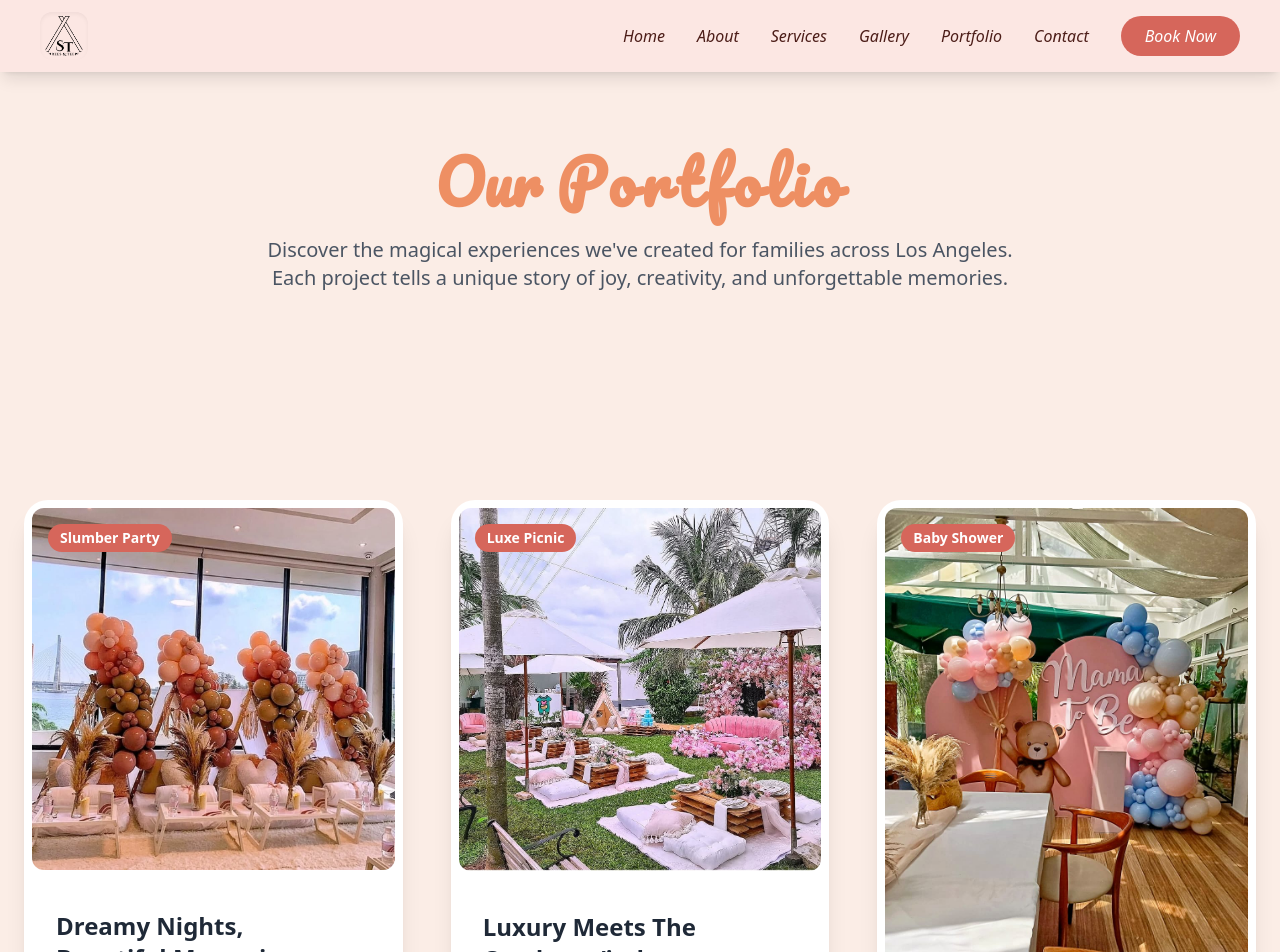
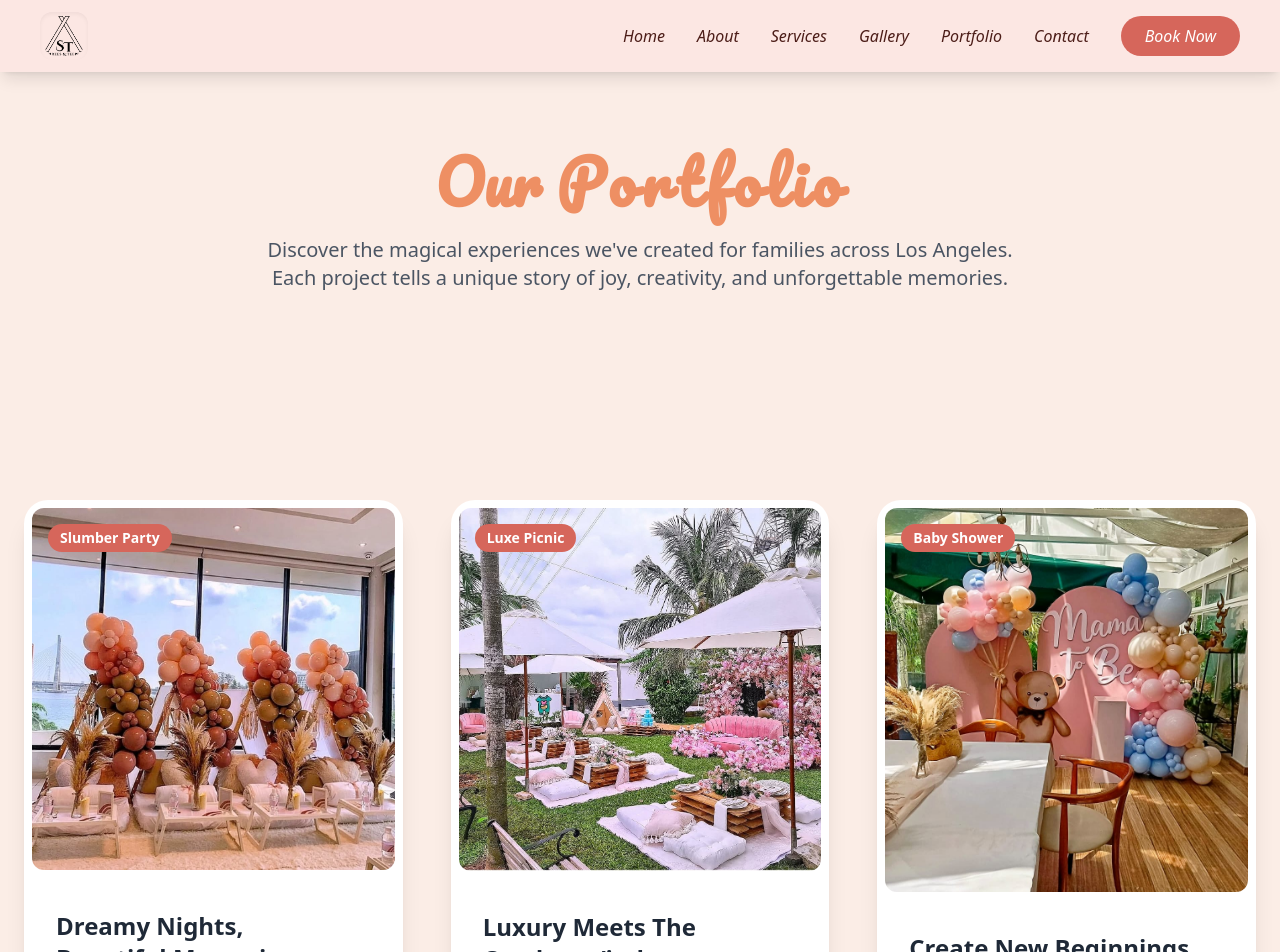
Before and after one commit to soireesandteepees-prog/Soirees-And-Teepees-, a Next.js app in the folder client/: page /portfolio in a window 1280 px wide. Shown: the top 952 px of the page. Built offline with nearby package versions, Linux system fonts and the light colour scheme.

Commit message:
Working on portfolio

```diff
--- a/client/app/portfolio/page.tsx
+++ b/client/app/portfolio/page.tsx
@@ -76,7 +76,7 @@ export default function Portfolio() {
         <div className="container mx-auto px-6">
           <div className="grid lg:grid-cols-3 gap-12">
             {portfolioProjects.map((project, index) => (
-              <div key={project.id} className="bg-white rounded-3xl overflow-hidden shadow-xl hover:shadow-2xl transition-shadow">
+              <div key={project.id} className="bg-white rounded-3xl overflow-hidden shadow-xl hover:shadow-2xl transition-shadow" onClick={() => {}}>
                 <div className="grid grid-cols-2 gap-2 p-2">
                   <div
                     className={`relative overflow-hidden col-span-2 rounded-xl cursor-pointer`}
@@ -85,7 +85,8 @@ export default function Portfolio() {
                     <img
                       src={project.images.src}
                       alt={`${project.title}`}
-                      className="w-full h-full object-cover hover:scale-105 transition-transform duration-300"
+                      height={50}
+                      className="object-cover max-h-96 w-full hover:scale-105 transition-transform duration-300"
                     />
                     <div className="absolute top-4 left-4 bg-[#d6665b] text-white px-3 py-1 rounded-full text-sm font-semibold">
                       {project.category}
```
